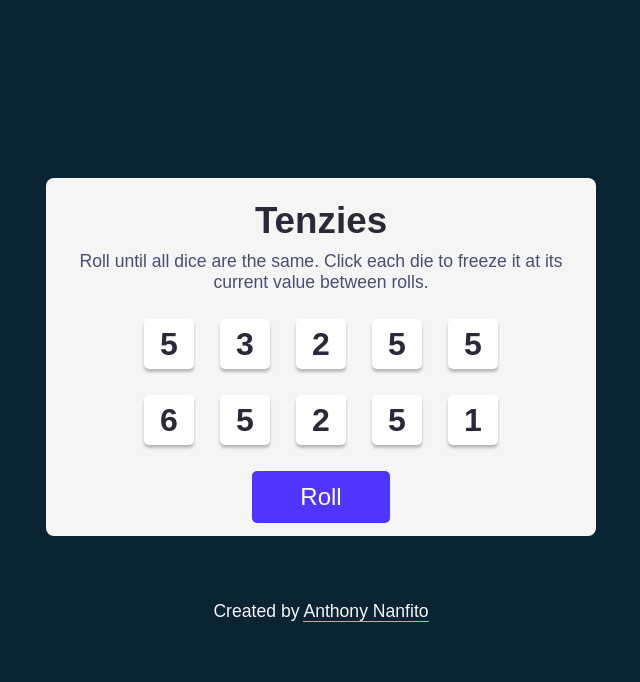
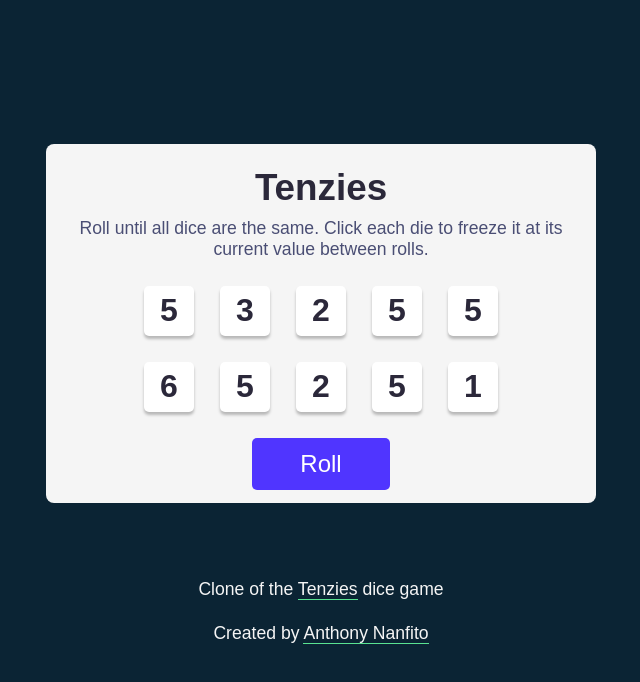
Before and after one commit to ananfito/tenzies-clone, a React (Vite) app: page / in a window 1280 px wide. Shown: the top 682 px of the page, without its empty margins (319-959 px from the left). Built offline with nearby package versions, Linux system fonts and the light colour scheme.

Commit message:
update footer

```diff
--- a/src/Footer.jsx
+++ b/src/Footer.jsx
@@ -3,7 +3,9 @@ import React from 'react'
 function Footer() {
     return (
         <footer>
+            <p>Clone of the <a href="https://ilovetenzi.com/" target='_blank'>Tenzies</a> dice game</p>
             <p>Created by <a href="https://ananfito.github.io" target='_blank'>Anthony Nanfito</a></p>
+
         </footer>
     )
 }
--- a/src/index.css
+++ b/src/index.css
@@ -36,6 +36,7 @@ footer {
   color: #F5F5F5;
   margin-top: 2em;
   text-align: center;
+  line-height: 2.5;
 }
 
 footer a, footer a:visited {
```
